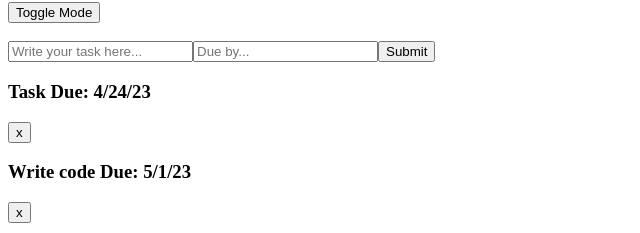
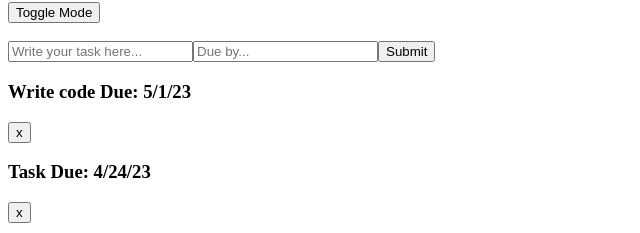
Before and after one commit to teklumezgebo/Productivity-Hub, a React (Create React App) app: page / in a window 1280 px wide. Shown: the part 128-361 px from the top of the page, without its empty margins (0-640 px from the left). Built offline with nearby package versions, Linux system fonts and the light colour scheme; data requests are answered from the project's data file.

Commit message:
intial list state changed

```diff
--- a/db.json
+++ b/db.json
@@ -1,14 +1,14 @@
 {
   "tasks": [
+    {
+      "task": "Write code",
+      "due": "5/1/23",
+      "id": 1
+    },
     {
       "task": "Task",
       "due": "4/24/23",
       "id": 2
-    },
-    {
-      "task": "Write code",
-      "due": "5/1/23",
-      "id": 3
     }
   ]
 }
--- a/src/components/App.js
+++ b/src/components/App.js
@@ -4,7 +4,7 @@ import TaskForm from "./TaskForm";
 import TaskList from "./TaskList";
 
 function App() {
-  const [list, setList] = useState([])
+  const [list, setList] = useState('')
   const [taskName, setTaskName] = useState('')
   const [dueDate, setDueDate] = useState('')
 
@@ -21,10 +21,11 @@ function App() {
   }
 
   function filterList(id) {
-    const filteredList = list.filter((task) => task.props.id !== id)
-    console.log(filteredList)
+    const filteredList = list.filter((task) => parseInt(task.key) !== id)
     setList(filteredList)
   }
+
+  console.log(list)
 
   function handleDelete(id) {
     fetch(`http://localhost:3000/tasks/${id}`, {
```
